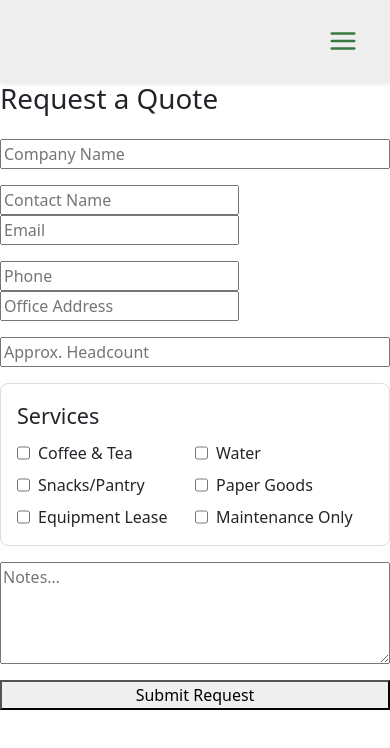
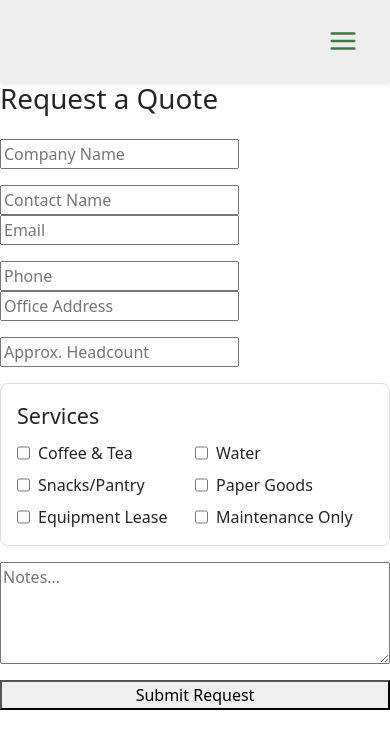
Before and after one commit to adriantheodor/doyles-coffee-front, a React (Create React App) app: page /quote in a window 390 px wide. Shown: the top 748 px of the page. Built offline with nearby package versions, Linux system fonts and the light colour scheme; no server answers.

Commit message:
fixing mobile spacing 3

```diff
--- a/src/pages/QuotePage.js
+++ b/src/pages/QuotePage.js
@@ -56,12 +56,16 @@ export default function QuotePage() {
       }}
     >
       <h1>Request a Quote</h1>
+      <div className="form-row-responsive">
         <input
           required
           placeholder="Company Name"
           value={form.companyName}
           onChange={(e) => setForm({ ...form, companyName: e.target.value })}
         />
+        {/* ADD a placeholder empty div to force the input to take up exactly 50% on desktop */}
+        <div style={{ visibility: "hidden", height: 0 }} />
+      </div>
       <div className="form-row-responsive">
         {" "}
         {/* Changed to a class */}
@@ -93,11 +97,15 @@ export default function QuotePage() {
           onChange={(e) => setForm({ ...form, address: e.target.value })}
         />
       </div>
+      <div className="form-row-responsive">
       <input
         placeholder="Approx. Headcount"
         value={form.headcount}
         onChange={(e) => setForm({ ...form, headcount: e.target.value })}
       />
+      {/* ADD a placeholder empty div to force the input to take up exactly 50% on desktop */}
+      <div style={{ visibility: 'hidden', height: 0 }} />
+    </div>
 
       <fieldset
         style={{ border: "1px solid #ddd", borderRadius: 8, padding: "1rem" }}
```
Lines whose indentation alone changed are shown as unchanged.
